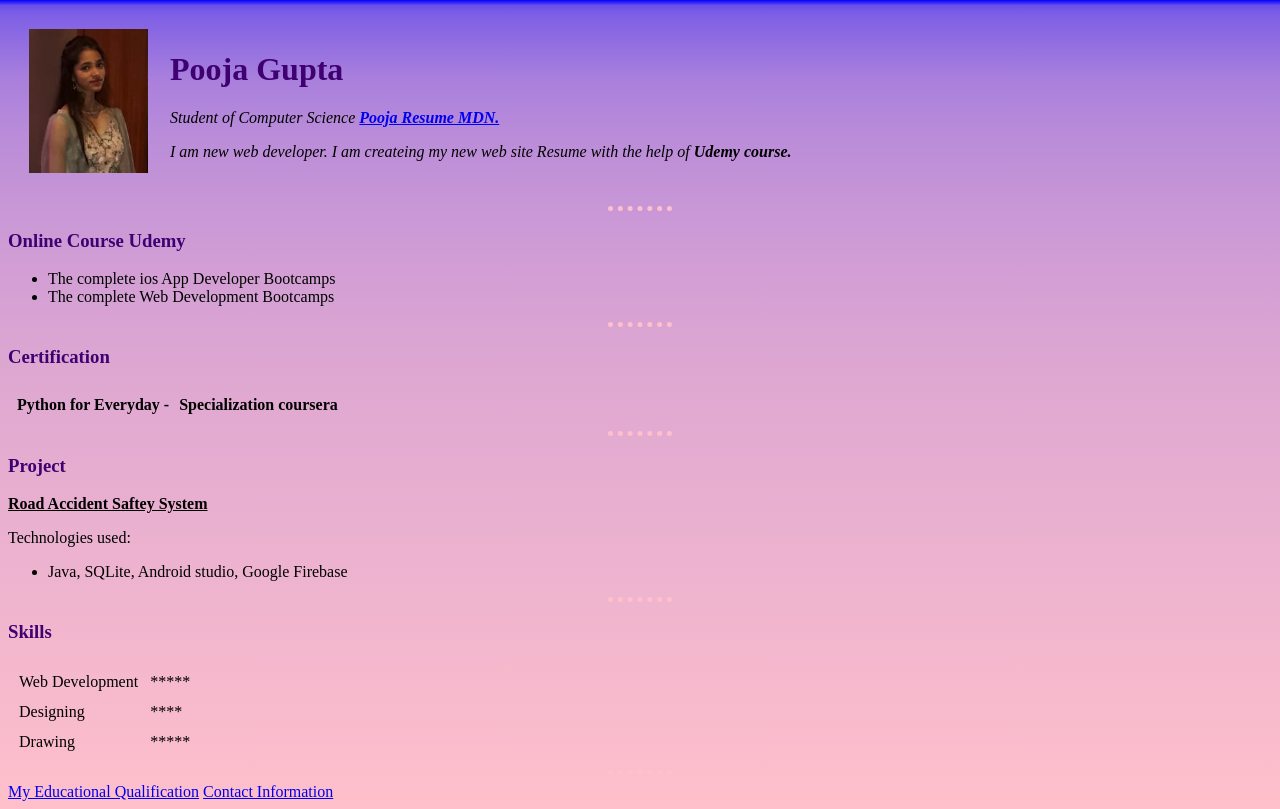
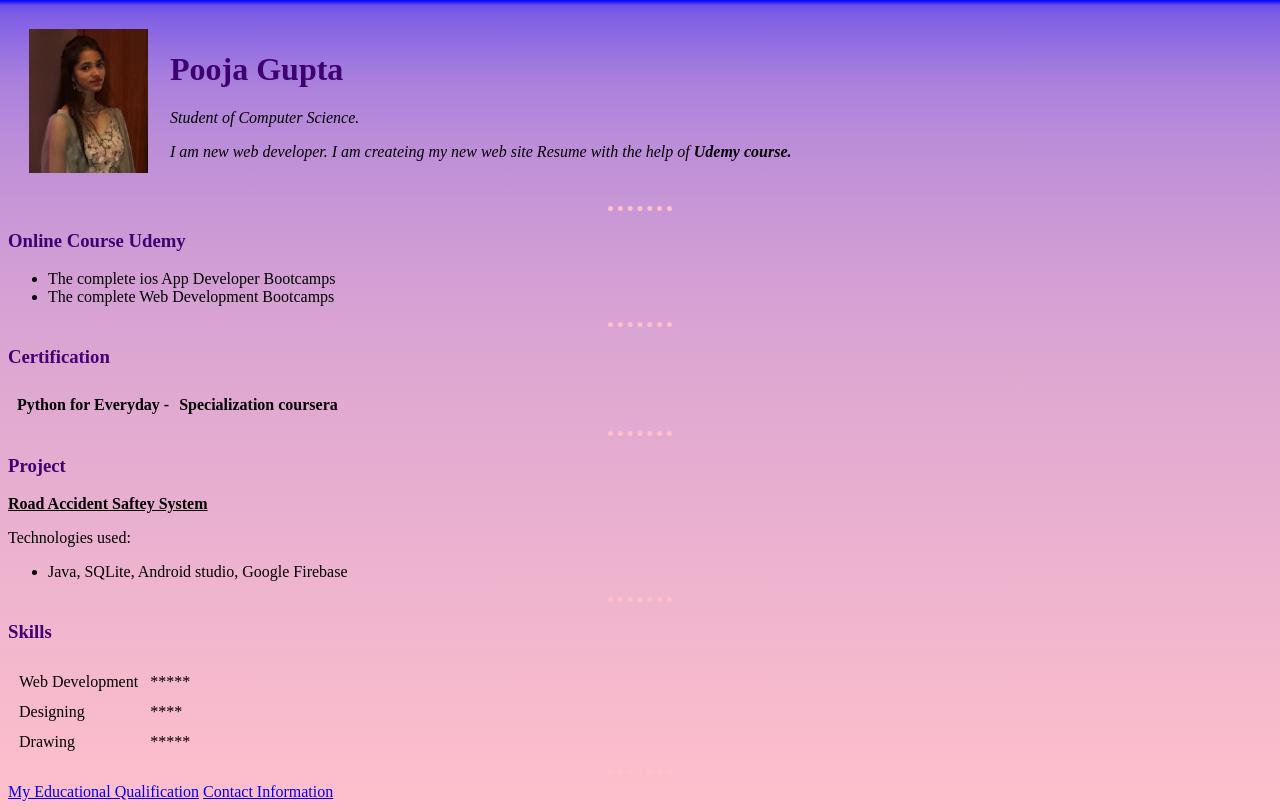
Before and after one commit to POOJADUGUPTA/resume, a plain HTML site: page index.html in a window 1280 px wide. Drawn offline with Linux system fonts and the light colour scheme.

Commit message:
create index.html

```diff
--- a/index.html
+++ b/index.html
@@ -15,7 +15,7 @@
     <tr>
       <td><img src="pooja.PNG" alt="Pooja Profile Picture"></td>
       <td><h1>Pooja Gupta</h1>
-      <p><em>Student of Computer Science <strong><a href="https://poojadugupta.github.io/mdn/">Pooja Resume MDN.</a></strong></em></p>
+      <p><em>Student of Computer Science.</em></p>
       <p><em>I am new web developer. I am createing my new web site Resume with the help of <strong>Udemy course.</strong></em></p>
       </td>
     </tr>
```
